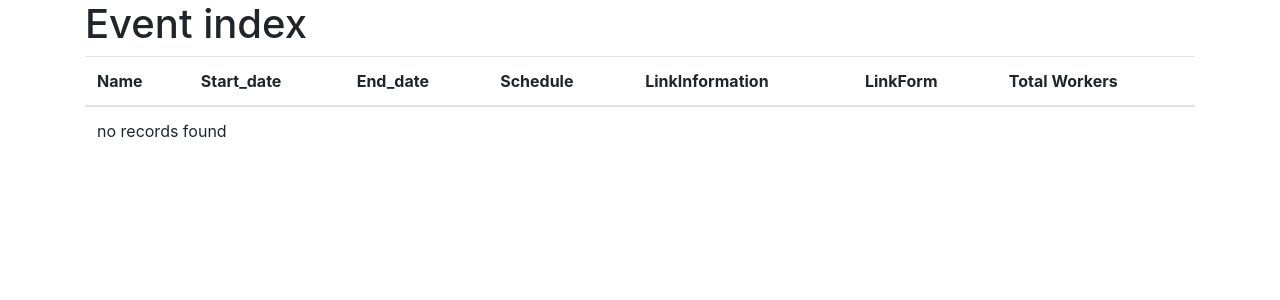
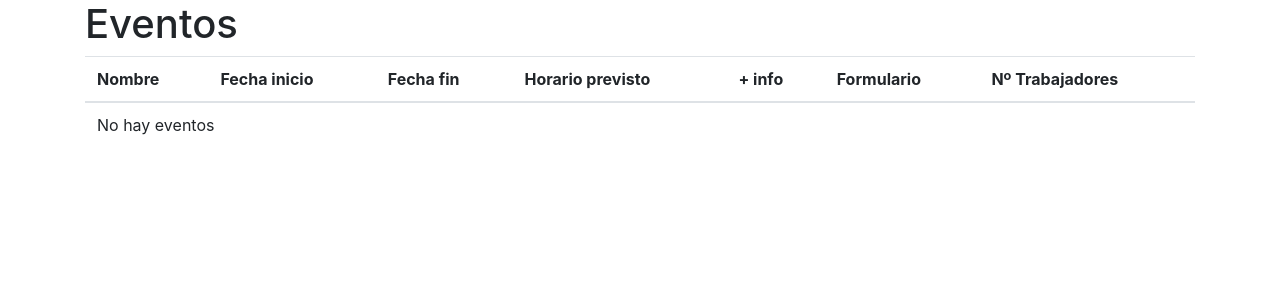
Before and after one commit to okami315/Fichame, a Symfony app: template templates/event/index.html.twig in a window 1280 px wide. Shown: the part 16-316 px from the top of the page. Run offline with Twig, Linux system fonts and the light colour scheme; the template is opened without the code that fills it, so the values that code supplies are empty; some libraries are stand-ins or nearby versions.

Commit message:
Cambios del host

```diff
--- a/src/Controller/TaskController.php
+++ b/src/Controller/TaskController.php
@@ -23,8 +23,7 @@ class TaskController extends AbstractController
     {
         $tasks = $taskRepository->findBy([
             'state' => 1,
-            'user' => $this->getUser(),
-            'hidden' => 0
+            'user' => $this->getUser()
         ]);
 
         return $this->render('task/index.html.twig',[
--- a/src/Form/UserType.php
+++ b/src/Form/UserType.php
@@ -15,8 +15,6 @@ class UserType extends AbstractType
     {
         $builder
             ->add('username')
-            ->add('roles')
-            ->add('password')
             ->add('fullName')
             ->add('roles', ChoiceType::class, [
                 'choices'  => [
@@ -31,6 +29,7 @@ class UserType extends AbstractType
             ->add('address')
             ->add('phoneNumber')
             ->add('dni')
+            ->add('naf')
         ;
     }
 
--- a/templates/base.html.twig
+++ b/templates/base.html.twig
@@ -1,4 +1,3 @@
-<!DOCTYPE html>
 <html>
     <head>
         <meta charset="UTF-8">
@@ -13,55 +12,37 @@
         {% block javascripts %}
             {{ encore_entry_script_tags('app') }}
         {% endblock %}
-
-        <style>
-            img{
-                width: 50px;
-                height: 50px;
-            }
-        </style>
     </head>
     <body>
         {% block nav %}
             <header>
                 {% if app.user %}
-                    <div class="mx-2 my-1 d-flex justify-content-between">
-                        <div>
-
-                        <a href="{{path('app_company_show', {'nif':app.user.company.nif})}}"><img class="img-thumbnail" src="{{asset('images/')}}{{app.user.company.logo}}" alt="">{{app.user.company.title}}({{app.user.company.nif}})</a>
-                        </div>
-                        <div>
-                            <a href="{{path("app_user_profile")}}"><i class="fa-solid fa-user"></i> <b>{{ app.user.userIdentifier }}({{ app.user.dni }})</b></a>  -  <a href="{{ path('app_logout') }}">Logout</a>
-                        </div>
+                    <div class="mx-2 my-1 text-right">
+                        <a href="{{path("app_user_profile")}}"><i class="fa-solid fa-user"></i> <b>{{ app.user.userIdentifier }}({{ app.user.dni }})</b></a>  - <a href="{{path('app_company_show', {'nif':app.user.company.nif})}}">{{app.user.company.title}}({{app.user.company.nif}})</a> <a href="{{ path('app_logout') }}">Logout</a>
                     </div>
                 {% endif %}
             </header>
             <nav class="navbar navbar-expand-lg navbar-dark bg-dark">
                 <ul class="navbar-nav container-fluid me-auto justify-content-around">
                 {% if is_granted("ROLE_USER") %}
-                    <li class="nav-item"><a class="nav-link active" href="{{path("app_main")}}"><i class="fas fa-tasks"></i> tasks</a></li>
-                    <li class="nav-item"><a class="nav-link active" href="{{path("app_event_index")}}"> <i class="fas fa-thumbtack"></i> events</a></li>
+                    <li class="nav-item"><a class="nav-link active" href="{{path("app_main")}}"><i class="fas fa-tasks"></i> Tareas</a></li>
+                    <li class="nav-item"><a class="nav-link active" href="{{path("app_event_index")}}"> <i class="fas fa-thumbtack"></i> Eventos</a></li>
                     {% if is_granted('ROLE_ALMACEN') %}
-                    <li class="nav-item"><a class="nav-link active" href="{{path("app_warehouse")}}">  almacen</a></li>
+                    <li class="nav-item"><a class="nav-link active" href="{{path("app_warehouse")}}">  Almacén</a></li>
                     {% endif %}
 
                 {% endif %}
 
-                {% if is_granted('ROLE_ADMIN') %}
-                    <li class="nav-item"><a class="nav-link active" href="{{path("app_user_index")}}"> <i class="fas fa-users-cog"></i> users</a></li>
-                    <li class="nav-item"><a class="nav-link active" href="{{path("app_event_category_index")}}"> <i class="fas fa-dumpster"></i> categories</a></li>
+                    {% if is_granted('ROLE_ADMIN') %}
+                        <li class="nav-item"><a class="nav-link active" href="{{path("app_user_index")}}"> <i class="fas fa-users-cog"></i> Usuarios</a></li>
+                        <li class="nav-item"><a class="nav-link active" href="{{path("app_event_category_index")}}"> <i class="fas fa-dumpster"></i> Categorias</a></li>
 
-                    {% if is_granted('ROLE_SUPER_ADMIN') %}
-                        <li class="nav-item"><a class="nav-link active" href="{{path("app_company_index")}}"><i class="fa-solid fa-building"></i> companies</a></li>
+                        {% if is_granted('ROLE_SUPER_ADMIN') %}
+                            <li class="nav-item"><a class="nav-link active" href="{{path("app_company_index")}}"><i class="fa-solid fa-building"></i> Empresas</a></li>
+                        {% endif %}
+
+                        <li class="nav-item"><a class="nav-link active" href="{{path("app_admin")}}"><i class="fa-solid fa-address-card"></i> Admin</a></li>
                     {% endif %}
-
-                    <li class="nav-item"><a class="nav-link active" href="{{path("app_admin")}}"><i class="fa-solid fa-address-card"></i> ADMIN</a></li>
-                {% endif %}
-
-                {% if is_granted('ROLE_WAREHOUSE') %}
-                    <li class="nav-item"><a class="nav-link active" href="{{path("app_warehouse")}}"><i class="fa-solid fa-warehouse"></i> warehouse</a></li>
-                {% endif %}
-
 
                 </ul>
             </nav>
--- a/templates/event/index.html.twig
+++ b/templates/event/index.html.twig
@@ -4,21 +4,20 @@
 
 {% block body %}
 <div class="container">
-    <h1>Event index</h1>
+    <h1>Eventos</h1>
 
     <table class="table">
         <thead>
             <tr>
-                <th>Name</th>
-                <th>Start_date</th>
-                <th>End_date</th>
-                <th>Schedule</th>
-                <th>LinkInformation</th>
-                <th>LinkForm</th>
-                <th>Total Workers</th>
+                <th>Nombre</th>
+                <th>Fecha inicio</th>
+                <th>Fecha fin</th>
+                <th>Horario previsto</th>
+                <th>+ info</th>
+                <th>Formulario</th>
+                <th>Nº Trabajadores</th>
                 {% if is_granted('ROLE_ADMIN') %}
-                    <th>Actions</th>
-                    <th>Reports</th>
+                    <th>Acciones</th>
                 {% endif %}
 
             </tr>
@@ -30,29 +29,27 @@
                 <td>{{ event.startDate ? event.startDate|date('Y-m-d') : '' }}</td>
                 <td>{{ event.startDate ? event.endDate|date('Y-m-d') : '' }}</td>
                 <td>{{ event.schedule }}</td>
-                <td>{{ event.linkInformation }}</td>
-                <td>{{ event.linkForm }}</td>
+                <td><a href="{{ event.linkInformation }}"><strong>+</strong></a></td>
+                <td><a href="{{ event.linkForm }}"><strong>+</strong></a></td>
                 <td>{{ event.workersNumber }}</td>
                 {% if is_granted('ROLE_ADMIN') %}
-                    <td>
-                        <a href="{{ path('app_event_show', {'id': event.id}) }}">show</a>
-                        <a href="{{ path('app_event_edit', {'id': event.id}) }}">edit</a>
-                    </td>
-                    <td>
-                        <a href="{{ path('app_event_report', {'id': event.id}) }}">tasks</a>
-                    </td>
+                <td>
+                    <a href="{{ path('app_event_show', {'id': event.id}) }}">Ver</a>
+                    <a href="{{ path('app_event_edit', {'id': event.id}) }}">Editar</a>
+                    <a href="{{ path('app_event_report', {'id': event.id}) }}">Informe</a>
+                </td>
                 {% endif %}
             </tr>
         {% else %}
             <tr>
-                <td colspan="10">no records found</td>
+                <td colspan="10">No hay eventos</td>
             </tr>
         {% endfor %}
         </tbody>
     </table>
 
     {% if is_granted('ROLE_ADMIN') %}
-        <a href="{{ path('app_event_new') }}">Create new</a>
+        <a href="{{ path('app_event_new') }}">Crear nuevo evento</a>
     {% endif %}
 
 {% endblock %}
--- a/templates/user/show.html.twig
+++ b/templates/user/show.html.twig
@@ -43,6 +43,10 @@
                 <th>Dni</th>
                 <td>{{ user.dni }}</td>
             </tr>
+            <tr>
+                <th>NAF</th>
+                <td>{{ user.naf }}</td>
+            </tr>
             {% if is_granted("ROLE_ADMIN") %}
             <tr>
                 <th>RegDate</th>
```
Also changed, not shown: src/Entity/Task.php (+0 -15 lines), templates/admin/event.html.twig (+3 -4 lines), templates/company/show.html.twig (+5 -5 lines), templates/main/index.html.twig (+86 -26 lines), templates/task/index.html.twig (+32 -15 lines), templates/task/show.html.twig (+53 -8 lines).
